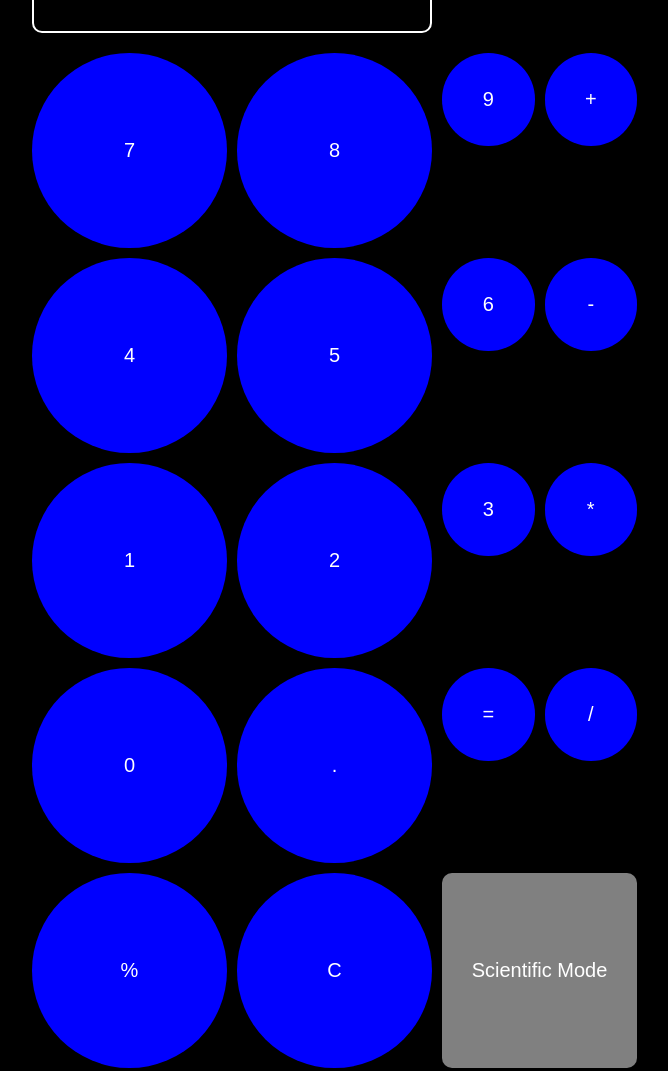
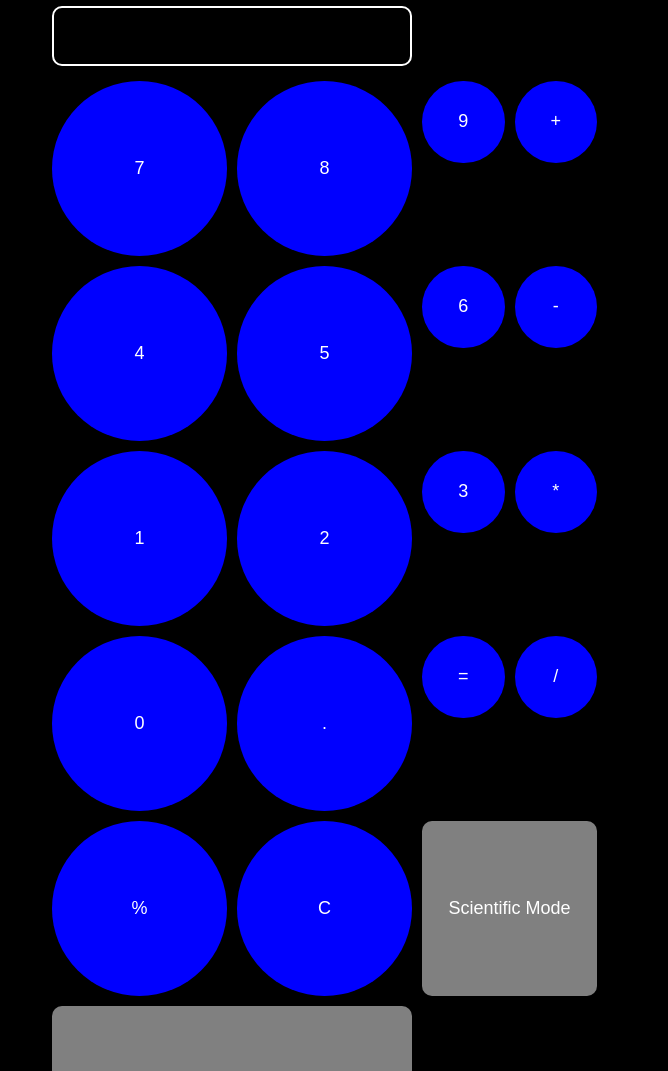
Before and after one commit to tardigrade64/Calculatein, a plain HTML site: page Index.html in a window 1280 px wide. Shown: the top 1071 px of the page, without its empty margins (408-1076 px from the left). Drawn offline with Linux system fonts and the light colour scheme.

Commit message:
Update Index.html

```diff
--- a/Index.html
+++ b/Index.html
@@ -23,8 +23,8 @@
     }
 
     #calculator {
-      width: 90vw;
-      max-width: 400px;
+      width: 80vw;
+      max-width: 360px;
       padding: 20px;
       background: var(--bg-color);
       border-radius: 10px;
@@ -33,15 +33,15 @@
 
     #display {
       width: 100%;
-      height: 80px;
-      font-size: 48px;
+      height: 60px;
+      font-size: 36px;
       text-align: right;
       color: var(--text-color);
       background: none;
       border: 2px solid var(--text-color);
       border-radius: 10px;
-      padding: 15px;
-      margin-bottom: 20px;
+      padding: 10px;
+      margin-bottom: 15px;
       box-sizing: border-box;
     }
 
@@ -52,8 +52,8 @@
     }
 
     button {
-      padding: 20px;
-      font-size: 20px;
+      padding: 12px;
+      font-size: 18px;
       border: none;
       background: var(--button-color);
       color: white;
```
